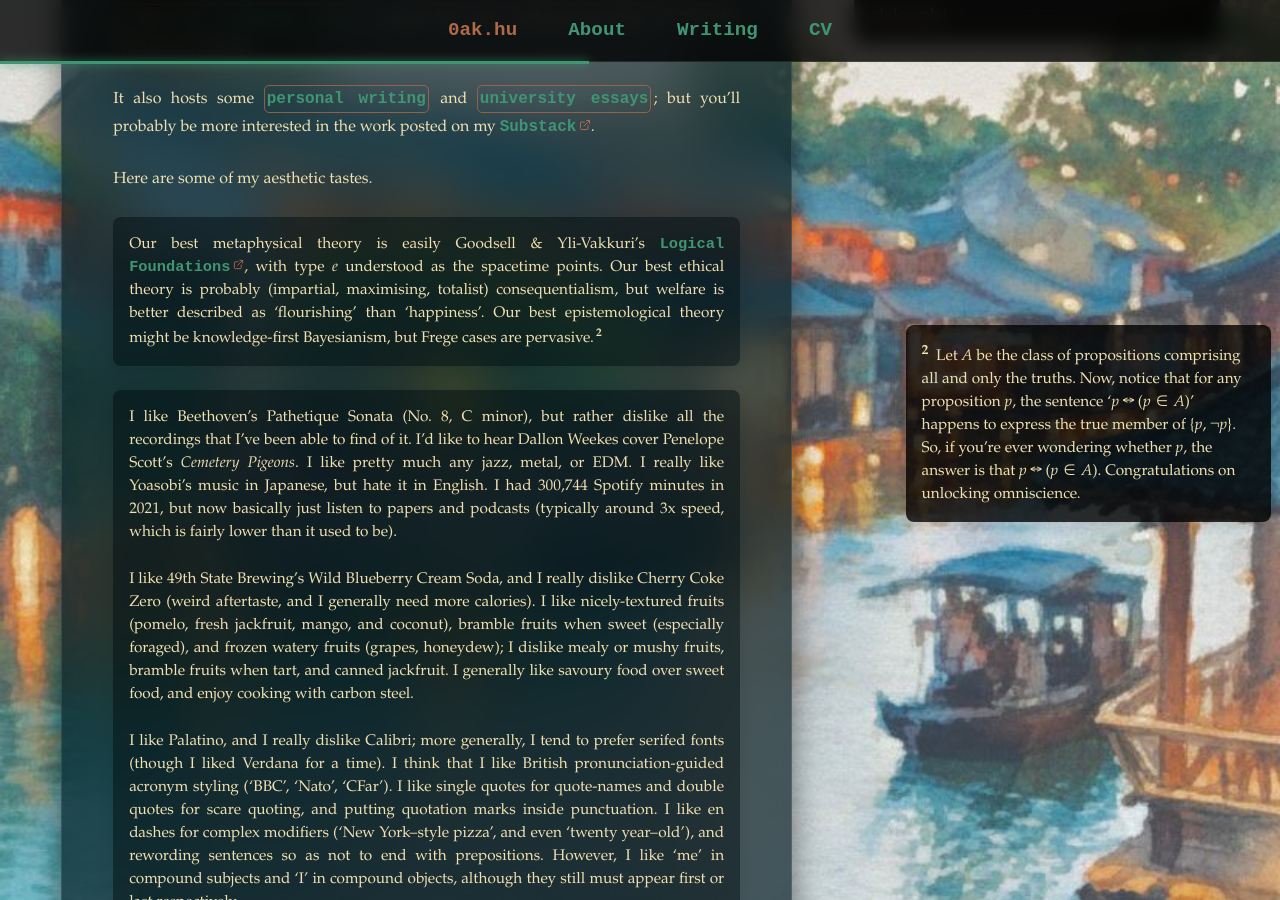
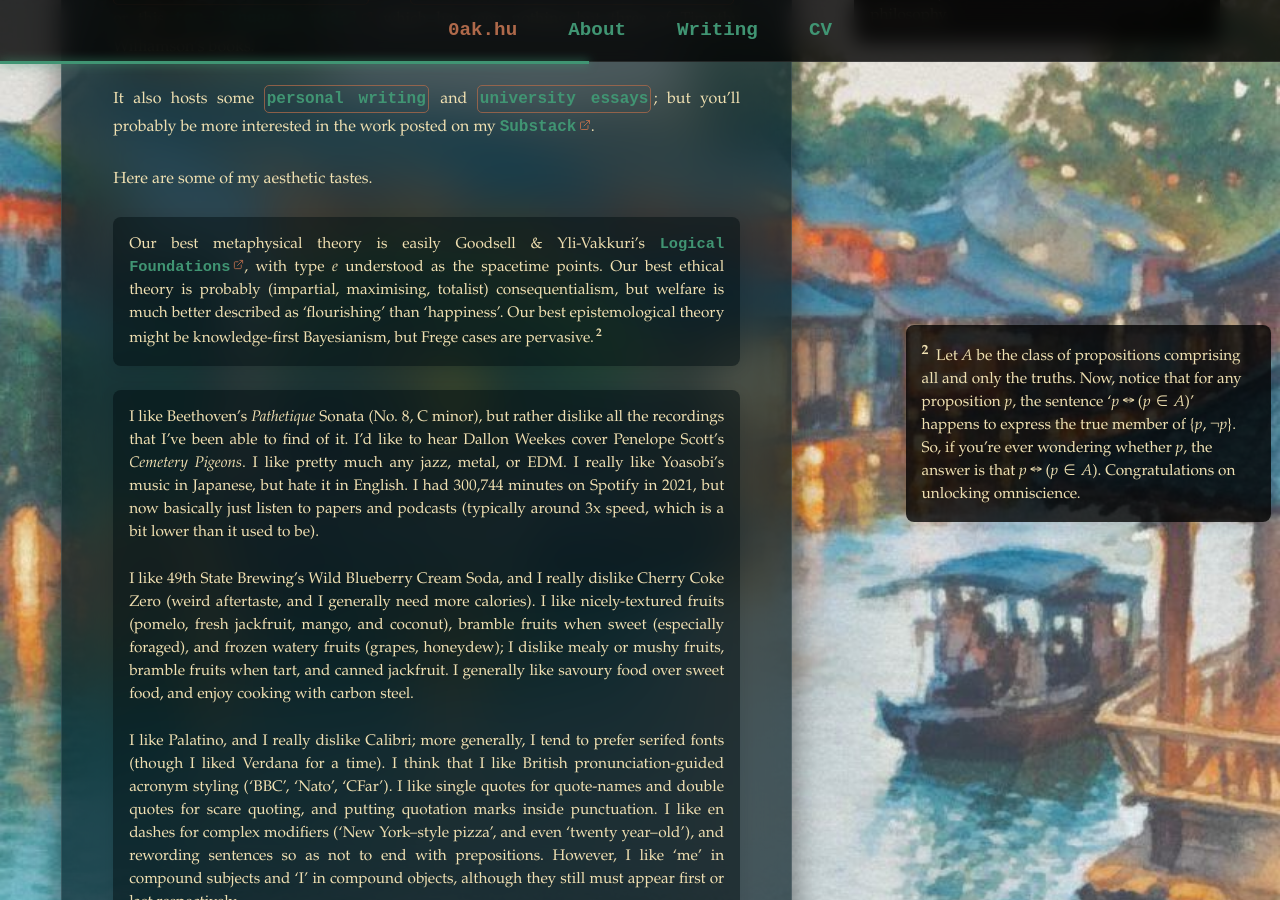
Before and after one commit to oak-hu/oak-hu.github.io, a Jekyll site: the page built from index.md, in a window 1280 px wide and 900 px high, scrolled down 481 px. Built offline with Jekyll 4.4.1, drawn with Linux system fonts in a browser that asks for light colours; some web fonts are replaced.

Commit message:
Update index.md

```diff
--- a/index.md
+++ b/index.md
@@ -18,9 +18,9 @@ It also hosts some [personal writing](/about) and [university essays](/writing/)
 
 Here are some of my aesthetic tastes.
 
-> Our best metaphysical theory is easily Goodsell & Yli-Vakkuri's [Logical Foundations](https://arxiv.org/pdf/2401.11050), with type *e* understood as the spacetime points. Our best ethical theory is probably (impartial, maximising, totalist) consequentialism, but welfare is better described as ‘flourishing’ than ‘happiness’. Our best epistemological theory might be knowledge-first Bayesianism, but Frege cases are pervasive.{% include sidenote.html content="Let *A* be the class of propositions comprising all and only the truths. Now, notice that for any proposition *p*, the sentence ‘*p* ↔ (*p* ∈ *A*)’ happens to express the true member of {*p*, ¬*p*}. So, if you're ever wondering whether *p*, the answer is that *p* ↔ (*p* ∈ *A*). Congratulations on unlocking omniscience." %}
+> Our best metaphysical theory is easily Goodsell & Yli-Vakkuri's [Logical Foundations](https://arxiv.org/pdf/2401.11050), with type *e* understood as the spacetime points. Our best ethical theory is probably (impartial, maximising, totalist) consequentialism, but welfare is much better described as ‘flourishing’ than ‘happiness’. Our best epistemological theory might be knowledge-first Bayesianism, but Frege cases are pervasive.{% include sidenote.html content="Let *A* be the class of propositions comprising all and only the truths. Now, notice that for any proposition *p*, the sentence ‘*p* ↔ (*p* ∈ *A*)’ happens to express the true member of {*p*, ¬*p*}. So, if you're ever wondering whether *p*, the answer is that *p* ↔ (*p* ∈ *A*). Congratulations on unlocking omniscience." %}
 >
-> I like Beethoven's Pathetique Sonata (No. 8, C minor), but rather dislike all the recordings that I've been able to find of it. I'd like to hear Dallon Weekes cover Penelope Scott's *Cemetery Pigeons*. I like pretty much any jazz, metal, or EDM. I really like Yoasobi's music in Japanese, but hate it in English. I had 300,744 Spotify minutes in 2021, but now basically just listen to papers and podcasts (typically around 3x speed, which is fairly lower than it used to be).
+> I like Beethoven's *Pathetique* Sonata (No. 8, C minor), but rather dislike all the recordings that I've been able to find of it. I'd like to hear Dallon Weekes cover Penelope Scott's *Cemetery Pigeons*. I like pretty much any jazz, metal, or EDM. I really like Yoasobi's music in Japanese, but hate it in English. I had 300,744 minutes on Spotify in 2021, but now basically just listen to papers and podcasts (typically around 3x speed, which is a bit lower than it used to be).
 >
 > I like 49th State Brewing's Wild Blueberry Cream Soda, and I really dislike Cherry Coke Zero (weird aftertaste, and I generally need more calories). I like nicely-textured fruits (pomelo, fresh jackfruit, mango, and coconut), bramble fruits when sweet (especially foraged), and frozen watery fruits (grapes, honeydew); I dislike mealy or mushy fruits, bramble fruits when tart, and canned jackfruit. I generally like savoury food over sweet food, and enjoy cooking with carbon steel.
 >
```
